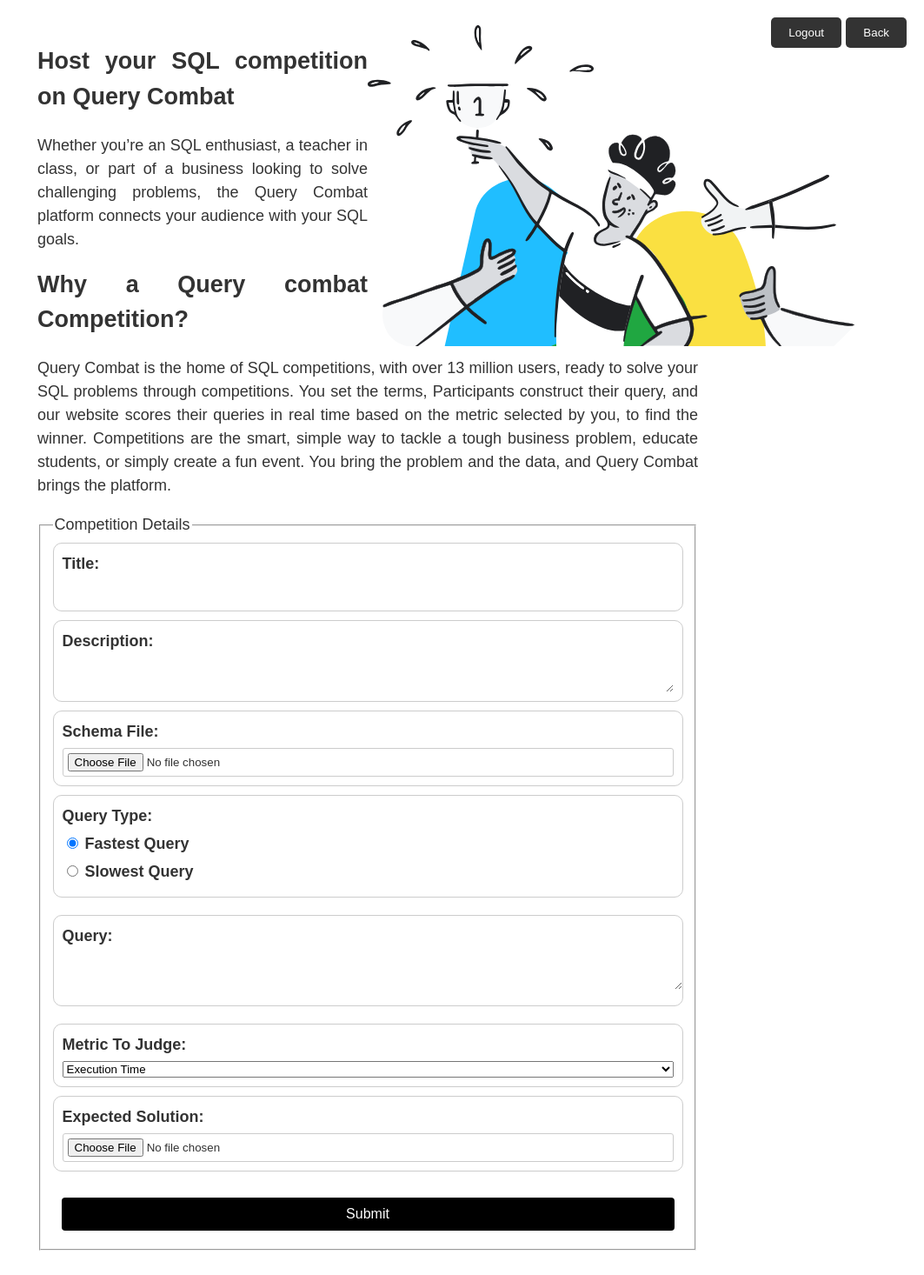
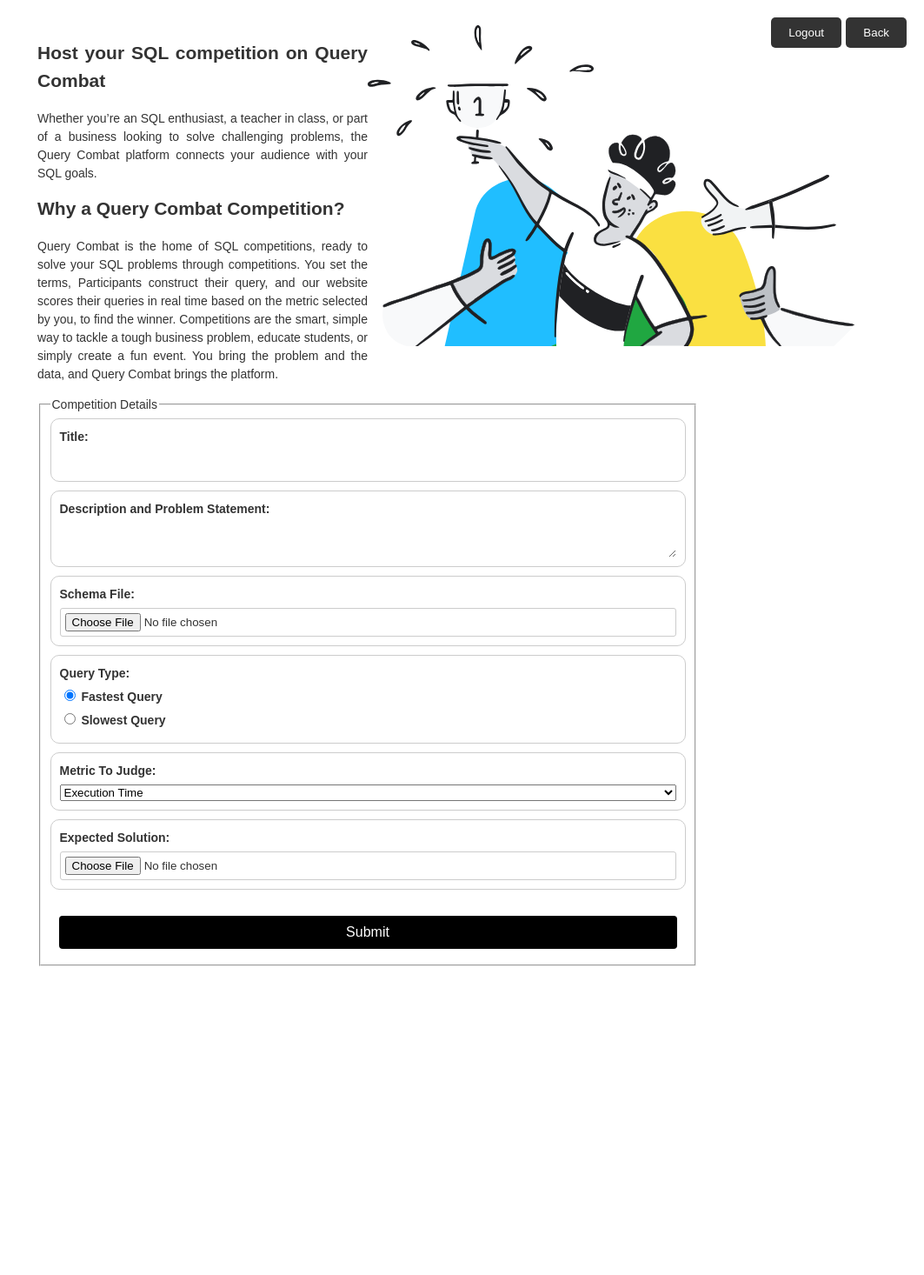
Before and after one commit to AnjuGopalkrishnan/leaderboard, a FastAPI app: page /hostcompetition.html in a window 1280 px wide. Shown: the whole page at 87% size, without its empty margins (217-1280 px from the left). After the commit the page ends 1111 px from the top, so only its background shows below. Run offline with FastAPI, Linux system fonts and the light colour scheme.

Commit message:
Update html fields in hostcompetition.html

```diff
--- a/templates/hostcompetition.html
+++ b/templates/hostcompetition.html
@@ -25,7 +25,7 @@
 
     .text {
         font-family: Arial, sans-serif; /* Change font family */
-        font-size: 18px; /* Increase font size */
+        font-size: 14px; /* Increase font size */
         line-height: 1.5; /* Add some line height for readability */
         color: #333; /* Change text color */
         text-align: justify; /* Justify the text for better alignment */
@@ -168,10 +168,10 @@
         </div>
         <div class="text">
             <h2>
-                Why a Query combat Competition?
+                Why a Query Combat Competition?
             </h2>
             <p>
-                Query Combat is the home of SQL competitions, with over 13 million users, ready to solve your SQL problems through competitions.
+                Query Combat is the home of SQL competitions, ready to solve your SQL problems through competitions.
 
                 You set the terms, Participants construct their query, and our website scores their queries in real time based on the metric selected by you, to find the winner. Competitions are the smart, simple way to tackle a tough business problem, educate students, or simply create a fun event.
 
@@ -190,7 +190,7 @@
                     </div>
 
                     <div class="form-field">
-                        <label for="description">Description:</label>
+                        <label for="description">Description and Problem Statement:</label>
                         <textarea id="description" name="description" required></textarea>
                     </div>
 
@@ -209,14 +209,6 @@
                             <input type="radio" name="queryType" value=1>
                             Slowest Query
                         </label>
-                    </div>
-
-
-                    <div class="form-field" id="query-container">
-                        <div class="query-row">
-                            <label for="query-input-0">Query:</label>
-                            <textarea id="query-input" class="query-input" name="query" required></textarea>
-                        </div>
                     </div>
 
                     <div class="form-field">
@@ -272,7 +264,6 @@
             console.log("Here");
             const titleInput = document.getElementById('title');
             const descriptionInput = document.getElementById('description');
-            const queryInput = document.getElementById('query-input');
             const selectedValue = document.querySelector('input[name="queryType"]:checked');
             const scheme = document.getElementById('schemaFile').files[0];
             const solution = document.getElementById('solution').files[0];
@@ -287,7 +278,6 @@
             formData.append('queryType', selectedValue.value);
             formData.append('schemaFile', scheme);
             formData.append('solution', solution);
-            formData.append('queryInput', queryInput.value);
             formData.append('metric', metric.value);
 
             fetch('/v1/competitions', {
```
